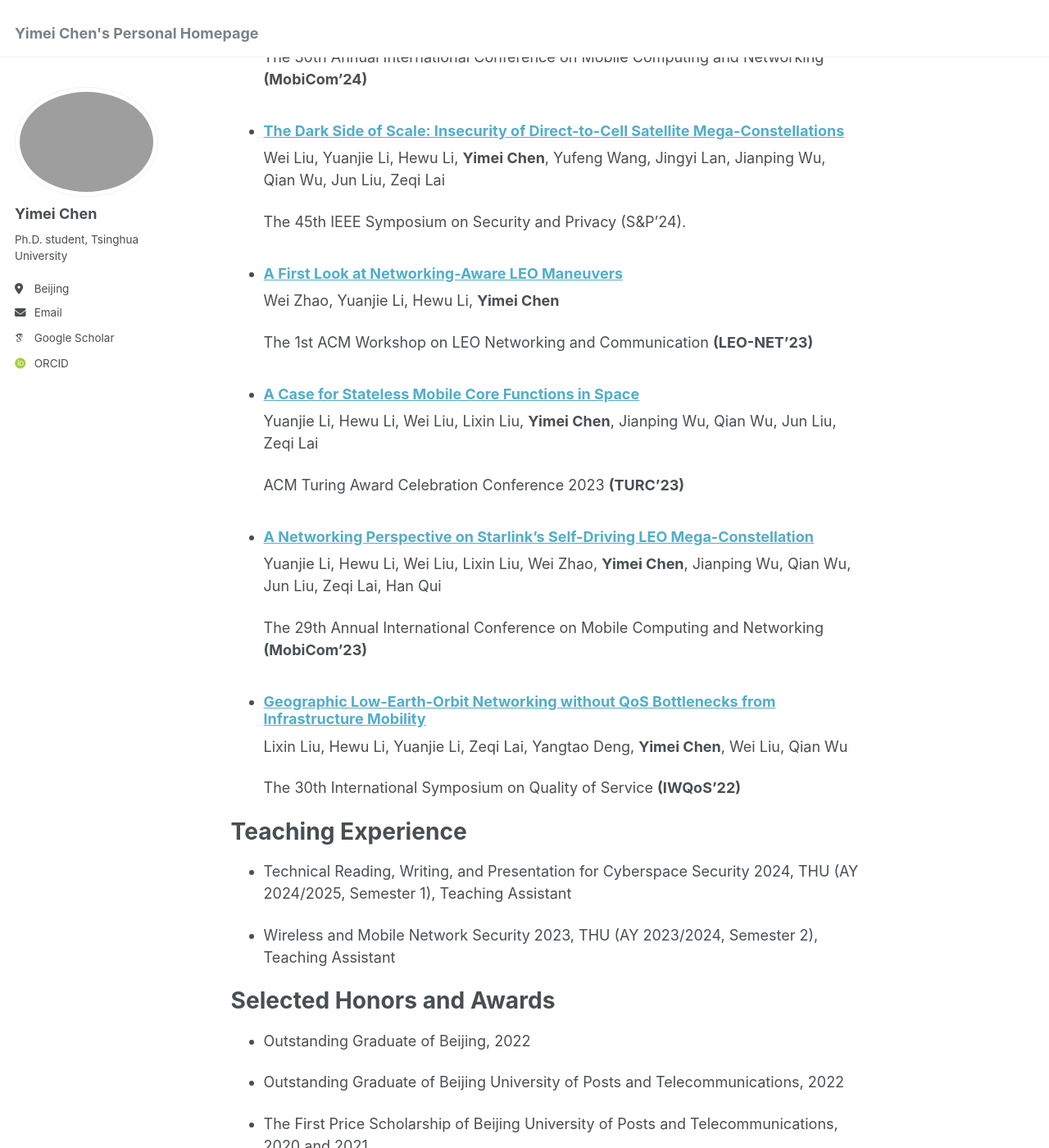
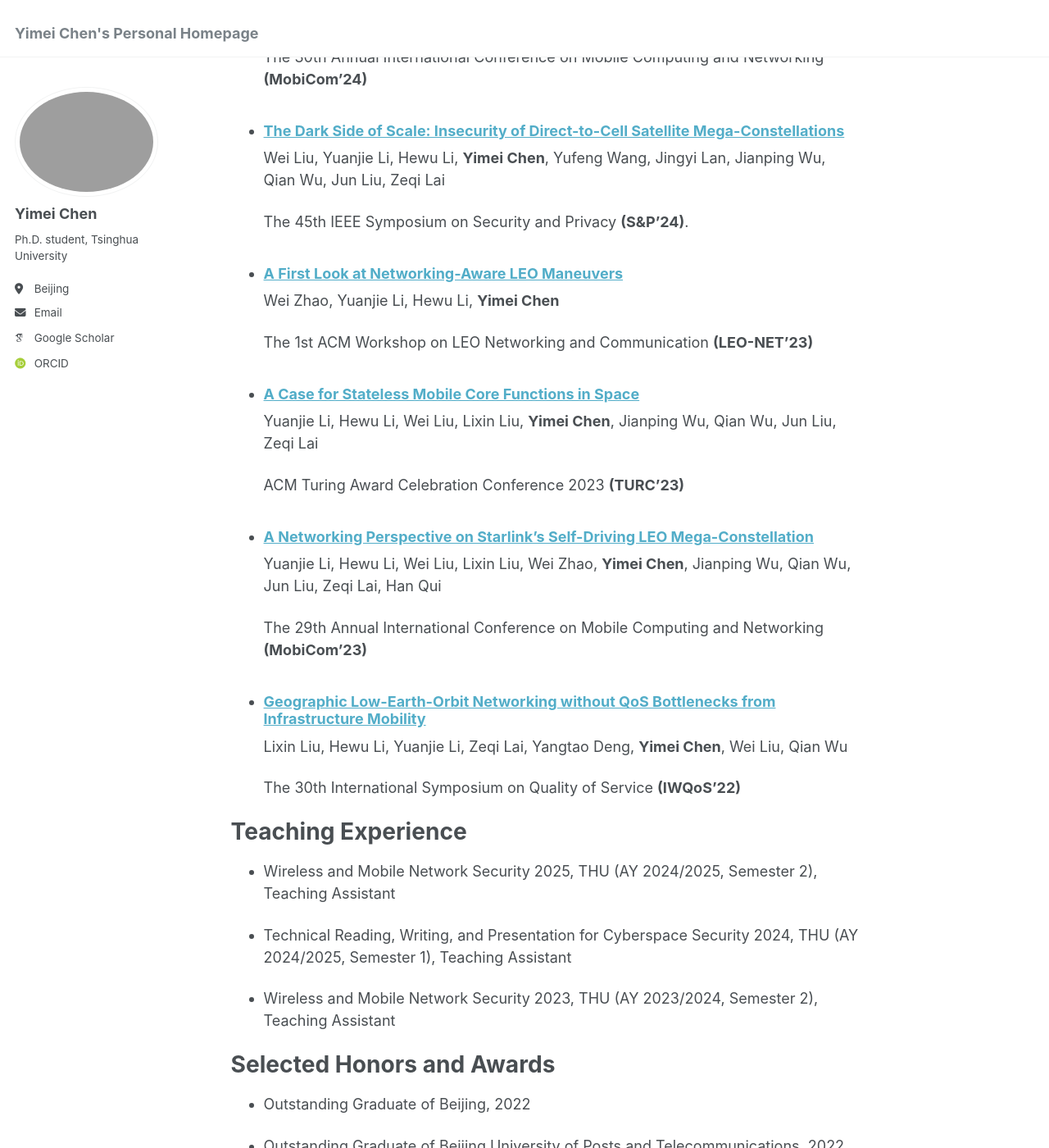
Before and after one commit to cym-network/cym-network.github.io, a Jekyll site: the page built from _pages/about.md, in a window 1280 px wide and 1400 px high, scrolled down 602 px. Shown: the whole window at 82% size. Built offline with Jekyll 4.4.1, drawn with Linux system fonts in a browser that asks for light colours; some web fonts are replaced; some of the changed text lies outside the part shown.

Commit message:
Update about.md

```diff
--- a/_pages/about.md
+++ b/_pages/about.md
@@ -17,7 +17,7 @@ Publications
 
   **Yimei Chen***, Lixin Liu*, Yuanjie Li, Hewu Li, Qian Wu, Jun Liu, Zeqi Lai
 
-  The 23rd ACM Workshop on Hot Topics in Networks **(HOTNETS'24)**
+  The 23rd ACM Workshop on Hot Topics in Networks **(HotNets'24)**
 
 - ### [Stable Hierarchical Routing for Operational LEO Networks](https://dl.acm.org/doi/10.1145/3636534.3649362)
 
@@ -29,7 +29,7 @@ Publications
 
   Wei Liu, Yuanjie Li, Hewu Li, **Yimei Chen**, Yufeng Wang, Jingyi Lan, Jianping Wu, Qian Wu, Jun Liu, Zeqi Lai
 
-  The 45th IEEE Symposium on Security and Privacy (S&P'24).
+  The 45th IEEE Symposium on Security and Privacy **(S&P'24)**.
 
 - ### [A First Look at Networking-Aware LEO Maneuvers](https://dl.acm.org/doi/10.1145/3614204.3616107)
 
@@ -58,6 +58,8 @@ Publications
 
 Teaching Experience
 ======
+- Wireless and Mobile Network Security 2025, THU (AY 2024/2025, Semester 2), Teaching Assistant
+
 - Technical Reading, Writing, and Presentation for Cyberspace Security 2024, THU (AY 2024/2025, Semester 1), Teaching Assistant
 
 - Wireless and Mobile Network Security 2023, THU (AY 2023/2024, Semester 2), Teaching Assistant
```
